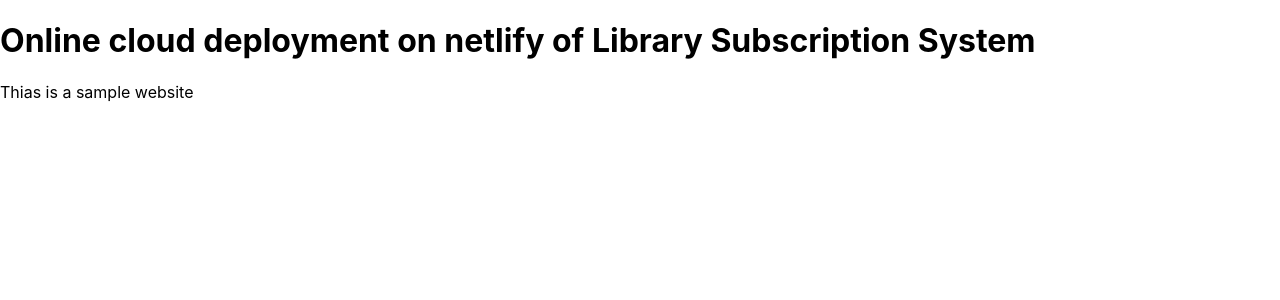
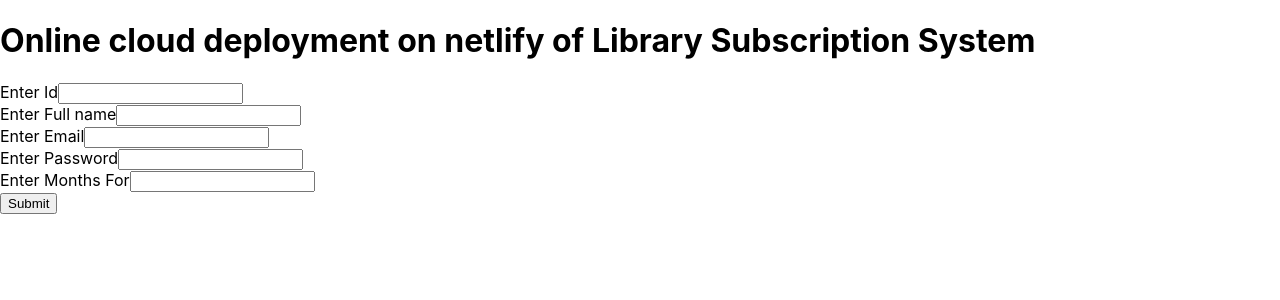
Before and after one commit to just-tenacious/sample_frontend, a React (Create React App) app: page / in a window 1280 px wide. Shown: the top 300 px of the page. Built offline with nearby package versions, Linux system fonts and the light colour scheme.

Commit message:
Push code

```diff
--- a/src/App.js
+++ b/src/App.js
@@ -4,9 +4,41 @@
   return (
     <>
       <h1>Online cloud deployment on netlify of Library Subscription System</h1>
-      <p>
-        Thias is a sample website
-      </p>
+      <form>
+        <div>
+          <label>
+            Enter Id
+          </label>
+          <input type='number' />
+        </div>
+        <div>
+          <label>
+            Enter Full name
+          </label>
+          <input type='text' />
+        </div>
+        <div>
+          <label>
+            Enter Email
+          </label>
+          <input type='email' />
+        </div>
+        <div>
+          <label>
+            Enter Password
+          </label>
+          <input type='password' />
+        </div>
+        <div>
+          <label>
+            Enter Months For
+          </label>
+          <input type='number' />
+        </div>
+        <div>
+          <button>Submit</button>
+        </div>
+      </form>
     </>
   )
 }
```
Also changed, not shown: 1 other file (tests, documents, lock files or other folders).
